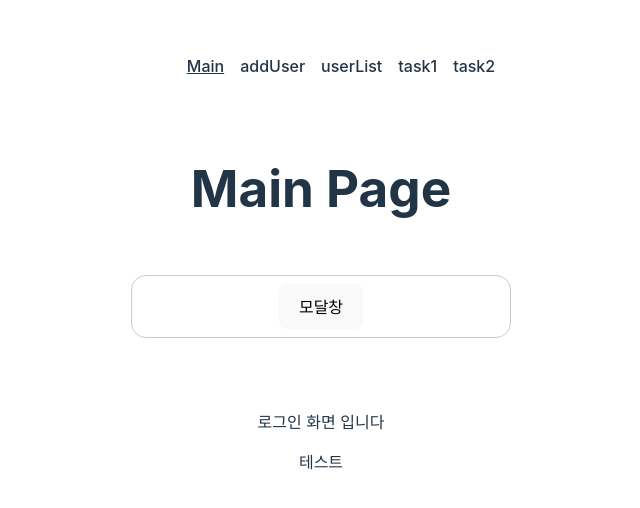
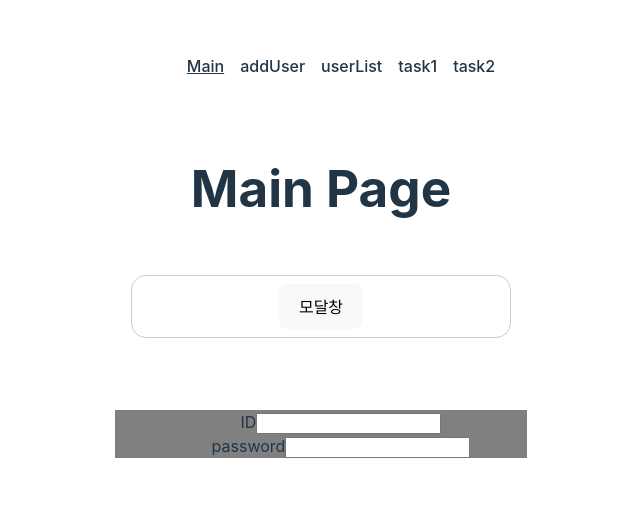
Before and after one commit to jhg1126q/react-spring-web-Demo-project, a React (Vite) app in the folder board-game-cafe-front/: page / in a window 1280 px wide. Shown: the part 160-668 px from the top of the page, without its empty margins (319-959 px from the left). Built offline with nearby package versions, Linux system fonts and the light colour scheme.

Commit message:
🎨라우팅 기능 추가
task1 라우팅 children 추가

```diff
--- a/board-game-cafe-front/src/pages/Login/Login.jsx
+++ b/board-game-cafe-front/src/pages/Login/Login.jsx
@@ -1,12 +1,39 @@
-import React from "react";
+import React, { useState } from "react";
+import Input from "../../components/UI/Input/Input";
+import classes from "./Login.module.css";
 
 const Login = () => {
-  const text = "테스트";
+  const [id, setId] = useState("");
+  const [password, setPassword] = useState("");
+
+  const onIdChangeHandler = (event) => {
+    console.log("id test :::: ");
+    setId(event.target.value);
+  };
+
+  const onPasswordChangeHandler = (event) => {
+    console.log("pass test :::: ");
+    setPassword(event.target.value);
+  };
 
   return (
     <>
-      <p>로그인 화면 입니다</p>
-      {text}
+      <form className={classes.login}>
+        <ul>
+          <li>
+            <label>ID</label>
+            <Input value={id} type="text" onChange={onIdChangeHandler} />
+          </li>
+          <li>
+            <label>password</label>
+            <Input
+              value={password}
+              type="password"
+              onChange={onPasswordChangeHandler}
+            />
+          </li>
+        </ul>
+      </form>
     </>
   );
 };
--- /dev/null
+++ b/board-game-cafe-front/src/pages/Login/Login.module.css
@@ -0,0 +1,11 @@
+.login {
+  background: grey;
+}
+
+.login li {
+  list-style: none;
+}
+
+.login label {
+  list-style: none;
+}
--- /dev/null
+++ b/board-game-cafe-front/src/pages/Task1/Task1RootLayout.jsx
@@ -0,0 +1,13 @@
+import React from "react";
+import { Outlet } from "react-router-dom";
+
+const Task1RootLayout = () => {
+  return (
+    <>
+      <h2>Task1</h2>
+      <Outlet />
+    </>
+  );
+};
+
+export default Task1RootLayout;
--- a/board-game-cafe-front/src/router/Task1/task1Router.jsx
+++ b/board-game-cafe-front/src/router/Task1/task1Router.jsx
@@ -1,9 +1,17 @@
 import Task1Detail from "../../pages/Task1/Task1Detail";
 import Task1Page from "../../pages/Task1/Task1Page";
+import Task1RootLayout from "../../pages/Task1/Task1RootLayout";
 
+// Task1 을 감싸게 되는 Root 레이아웃을 선언하고 해당 라우터 기준으로 상대 주소를 부여
 const Task1Router = [
-  { path: "task1", element: <Task1Page /> },
-  { path: "task1/:taskNumber", element: <Task1Detail /> },
+  {
+    path: "task1",
+    element: <Task1RootLayout />,
+    children: [
+      { index: true, element: <Task1Page /> },
+      { path: ":taskNumber", element: <Task1Detail /> },
+    ],
+  },
 ];
 
 export default Task1Router;
```
Also changed, not shown: board-game-cafe-front/src/pages/User/UserDetail.jsx (added, +12 -0 lines), board-game-cafe-front/src/components/UI/Footer/Footer.module.css (added), board-game-cafe-front/src/pages/Error/Error.module.css (added), board-game-cafe-front/src/pages/Login/Join.module.css (added), board-game-cafe-front/src/pages/User/UserList.module.css (added).
